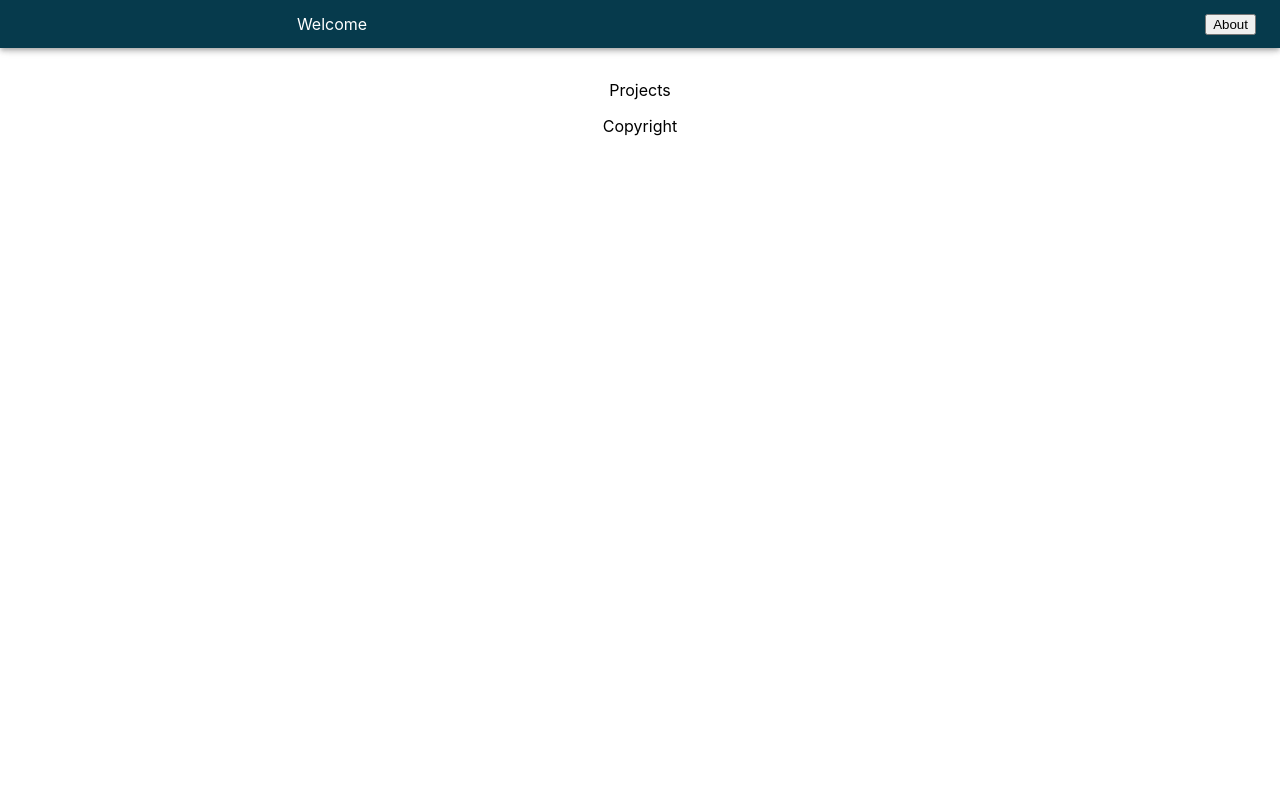
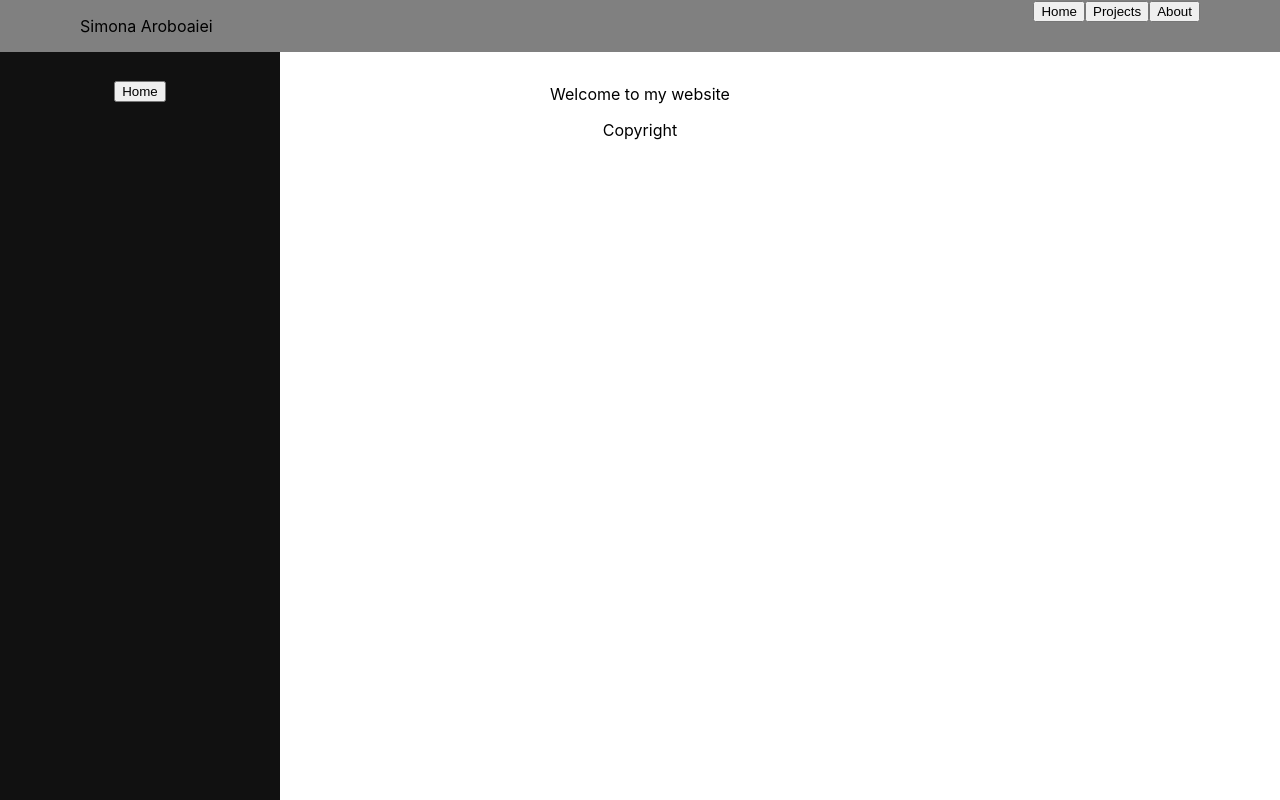
Before and after one commit to robertarotaritei/simona-dae-portofolio, a React (Create React App) app: page / in a window 1280 px wide. Built offline with nearby package versions, Linux system fonts and the light colour scheme.

Commit message:
Add Page distribution

```diff
--- a/public/index.html
+++ b/public/index.html
@@ -40,4 +40,5 @@
       To create a production bundle, use `npm run build` or `yarn build`.
     -->
   </body>
+  <script src="https://kit.fontawesome.com/ae536b4079.js" crossorigin="anonymous"></script>
 </html>
--- a/src/App.css
+++ b/src/App.css
@@ -2,37 +2,19 @@
   text-align: center;
 }
 
-.App-logo {
-  height: 40vmin;
-  pointer-events: none;
+.topnav {
+  overflow: hidden;
+  background-color: gray;
 }
 
-@media (prefers-reduced-motion: no-preference) {
-  .App-logo {
-    animation: App-logo-spin infinite 20s linear;
-  }
+.sidenav {
+  height: 100%;
+  width: 17.5rem;
+  position: fixed;
+  z-index: -1;
+  top: 0;
+  left: 0;
+  background-color: #111;
+  overflow-x: hidden;
+  padding-top: 5rem;
 }
-
-.App-header {
-  background-color: #282c34;
-  min-height: 100vh;
-  display: flex;
-  flex-direction: column;
-  align-items: center;
-  justify-content: center;
-  font-size: calc(10px + 2vmin);
-  color: white;
-}
-
-.App-link {
-  color: #61dafb;
-}
-
-@keyframes App-logo-spin {
-  from {
-    transform: rotate(0deg);
-  }
-  to {
-    transform: rotate(360deg);
-  }
-}
--- a/src/App.js
+++ b/src/App.js
@@ -1,16 +1,37 @@
 import React from 'react';
 import './App.css';
 import NavigationBar from './components/Navigation Bars/NavigationBar';
+import SideBar from './components/Navigation Bars/SideBar';
 import Main from './components/Main/Main';
 import Footer from './components/Footer/Footer';
 
 class App extends React.Component {
+  constructor(){
+    super();
+
+    this.state={
+      content: 'home'
+    }
+  }
+
+  selectHome = () => {
+    this.setState({content: 'home'});
+  }
+
+  selectProjects = () => {
+    this.setState({content: 'projects'});
+  }
+
+  selectAbout = () => {
+    this.setState({content: 'about'});
+  }
 
   render() {
     return (
       <div className="App">
-        <NavigationBar />
-        <Main />
+        <NavigationBar selectHome={this.selectHome} selectProjects={this.selectProjects} selectAbout={this.selectAbout}/>
+        <SideBar content={this.state.content}/>
+        <Main content={this.state.content}/>
         <Footer />
       </div>
     );
--- /dev/null
+++ b/src/components/Home/Home.js
@@ -0,0 +1,16 @@
+import React from 'react';
+
+class Home extends React.Component {
+
+    render() {
+        return (
+                <div>
+                    <p>
+                        Welcome to my website
+                    </p>
+                </div>
+        );
+    }
+}
+
+export default Home;
--- a/src/components/Main/Main.js
+++ b/src/components/Main/Main.js
@@ -1,11 +1,37 @@
 import React from 'react';
+import Home from '../Home/Home';
+import Project1 from '../Projects/Project1';
 
 class Main extends React.Component {
 
+    renderHomeContent = () => {
+        return <div>
+            <Home />
+        </div>;
+    }
+
+    renderProjectsContent = () => {
+        return <div>
+            <Project1 />
+        </div>;
+    }
+
+    renderContent() {
+        switch (this.props.content) {
+            case 'home':
+                return this.renderHomeContent();
+            case 'projects':
+                return this.renderProjectsContent();
+            case 'about':
+                return null;
+            default:
+                return null;
+        }
+    }
     render() {
         return (
-            <div style={{paddingTop: '4em'}}>
-                <p>Projects</p>
+            <div style={{ paddingTop: '1rem' }}>
+                {this.renderContent()}
             </div>
         );
     }
--- a/src/components/Navigation Bars/NavigationBar.js
+++ b/src/components/Navigation Bars/NavigationBar.js
@@ -1,28 +1,27 @@
 import React from 'react';
-import AppBar from '@material-ui/core/AppBar';
-import Toolbar from '@material-ui/core/Toolbar';
-import Container from '@material-ui/core/Container';
 
 class NavigationBar extends React.Component {
 
     render() {
         return (
-            <AppBar position="fixed" style={{ background: '#063A4C' }}>
-                <Toolbar variant="dense" style={{ maxHeight: '2rem' }}>
-                <Container disableGutters>
+            <div className="topnav">
+                <div style={{ float: 'left', paddingLeft: '5rem' }}>
                     <p>
-                        Welcome
+                        Simona Aroboaiei
                     </p>
-                    </Container>
-                    <Container disableGutters>
-                        <div style={{ float: 'right' }}>
-                            <button>
-                                About
-                            </button>
-                        </div>
-                    </Container>
-                </Toolbar>
-            </AppBar>
+                </div>
+                <div style={{ float: 'right', paddingRight: '5rem' }}>
+                    <button onClick={this.props.selectHome}>
+                        Home
+                    </button>
+                    <button onClick={this.props.selectProjects}>
+                        Projects
+                    </button>
+                    <button onClick={this.props.selectAbout}>
+                        About
+                    </button>
+                </div>
+            </div>
         );
     }
 }
--- /dev/null
+++ b/src/components/Navigation Bars/SideBar.js
@@ -0,0 +1,48 @@
+import React from 'react';
+
+class SideBar extends React.Component {
+
+    renderHomeButtons = () => {
+        return <div>
+            <button>
+                Home
+            </button>
+        </div>;
+    }
+
+    renderProjectsButtons = () => {
+        return <div>
+            <button>
+                Project1
+            </button>
+            <button>
+                Project2
+            </button>
+            <button>
+                Project3
+            </button>
+        </div>;
+    }
+    renderSideBar() {
+        switch (this.props.content) {
+            case 'home':
+                return this.renderHomeButtons();
+            case 'projects':
+                return this.renderProjectsButtons();
+            case 'about':
+                return null;
+            default:
+                return null;
+        }
+    }
+
+    render() {
+        return (
+            <div className="sidenav">
+                {this.renderSideBar()}
+            </div>
+        );
+    }
+}
+
+export default SideBar;
--- /dev/null
+++ b/src/components/Projects/Project1.js
@@ -0,0 +1,14 @@
+import React from 'react';
+
+class Project1 extends React.Component {
+
+    render() {
+        return (
+            <div>
+                <p>Project1</p>
+            </div>
+        );
+    }
+}
+
+export default Project1;
```
Also changed, not shown: 2 other files (tests, documents, lock files or other folders).
